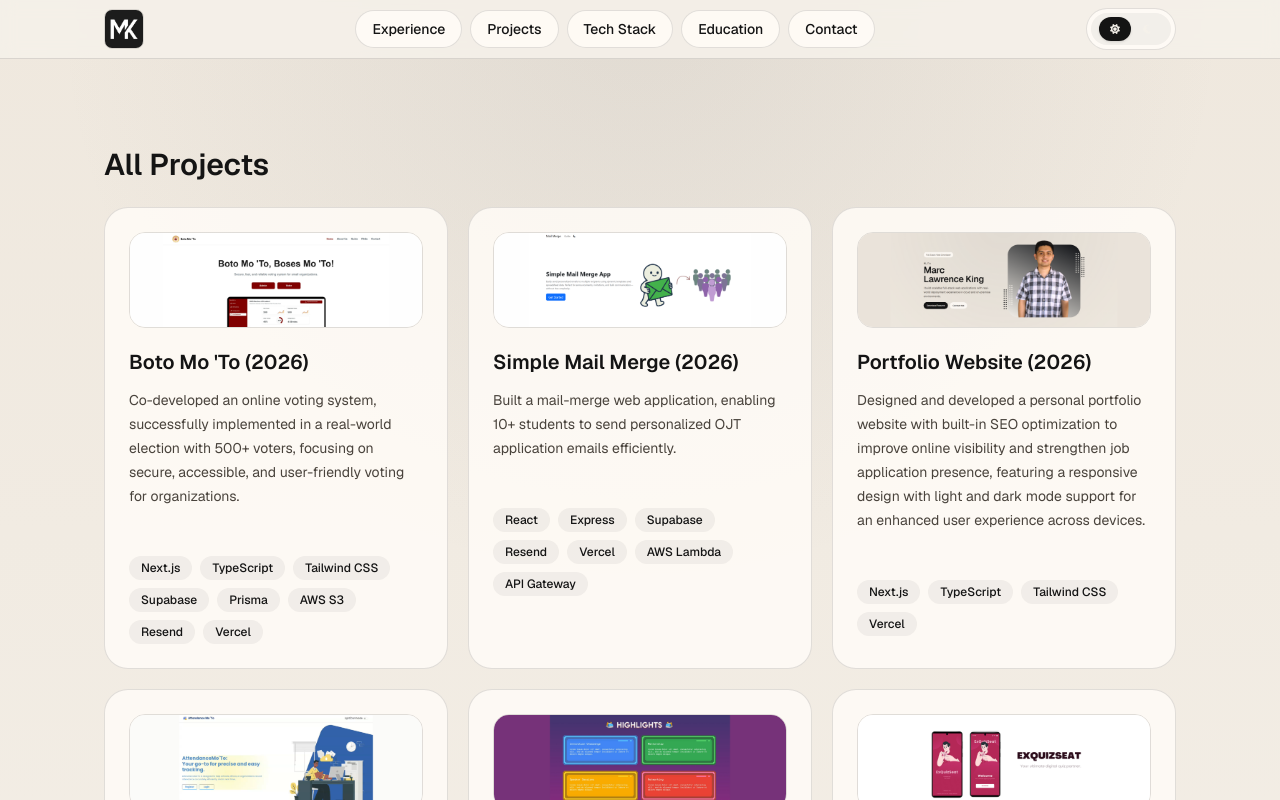
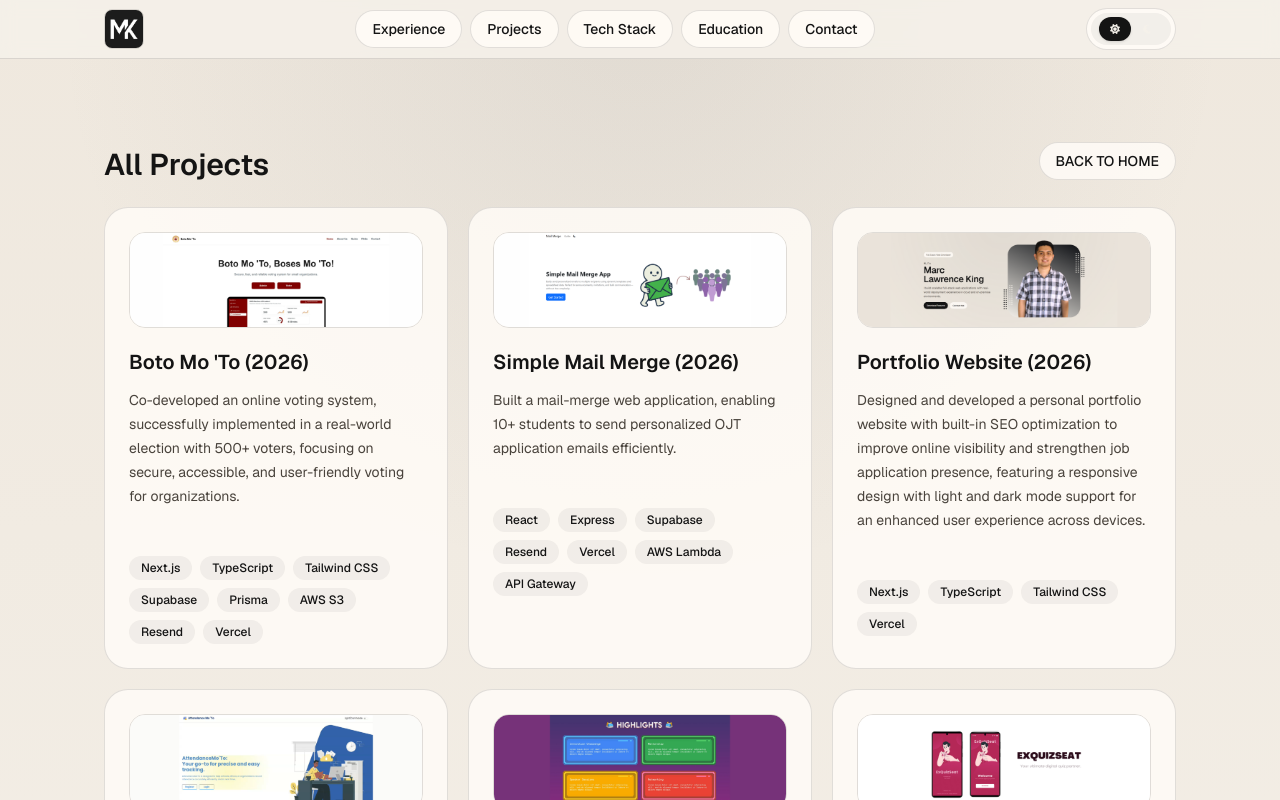
Before and after one commit to MarcLawrenceKing/portfolio-website, a Next.js app: page /projects in a window 1280 px wide. Shown: the top 800 px of the page. Built offline with nearby package versions, Linux system fonts and the light colour scheme.

Commit message:
Enhance ProjectsSection component with CTA link and label for better navigation

```diff
--- a/app/projects/page.tsx
+++ b/app/projects/page.tsx
@@ -1,4 +1,3 @@
-import Link from "next/link";
 import ProjectsSection from "../projects-section";
 import { defaultNavigationItems } from "../navigation";
 import { featuredProjects } from "../portfolio-content";
@@ -9,7 +8,12 @@ export default function ProjectsPage() {
     <main className="min-h-screen bg-[radial-gradient(circle_at_top,_rgba(120,120,120,0.12),_transparent_34%),linear-gradient(180deg,var(--surface)_0%,var(--background)_100%)] text-[var(--foreground)] transition-colors duration-300">
       <SiteHeader navigationItems={defaultNavigationItems} />
       <div className="mx-auto flex w-full max-w-6xl flex-col px-6 py-6 sm:px-8 lg:px-10">
-        <ProjectsSection title="All Projects" projects={featuredProjects} />
+        <ProjectsSection
+          title="All Projects"
+          projects={featuredProjects}
+          ctaHref="/"
+          ctaLabel="BACK TO HOME"
+        />
       </div>
     </main>
   );
```
